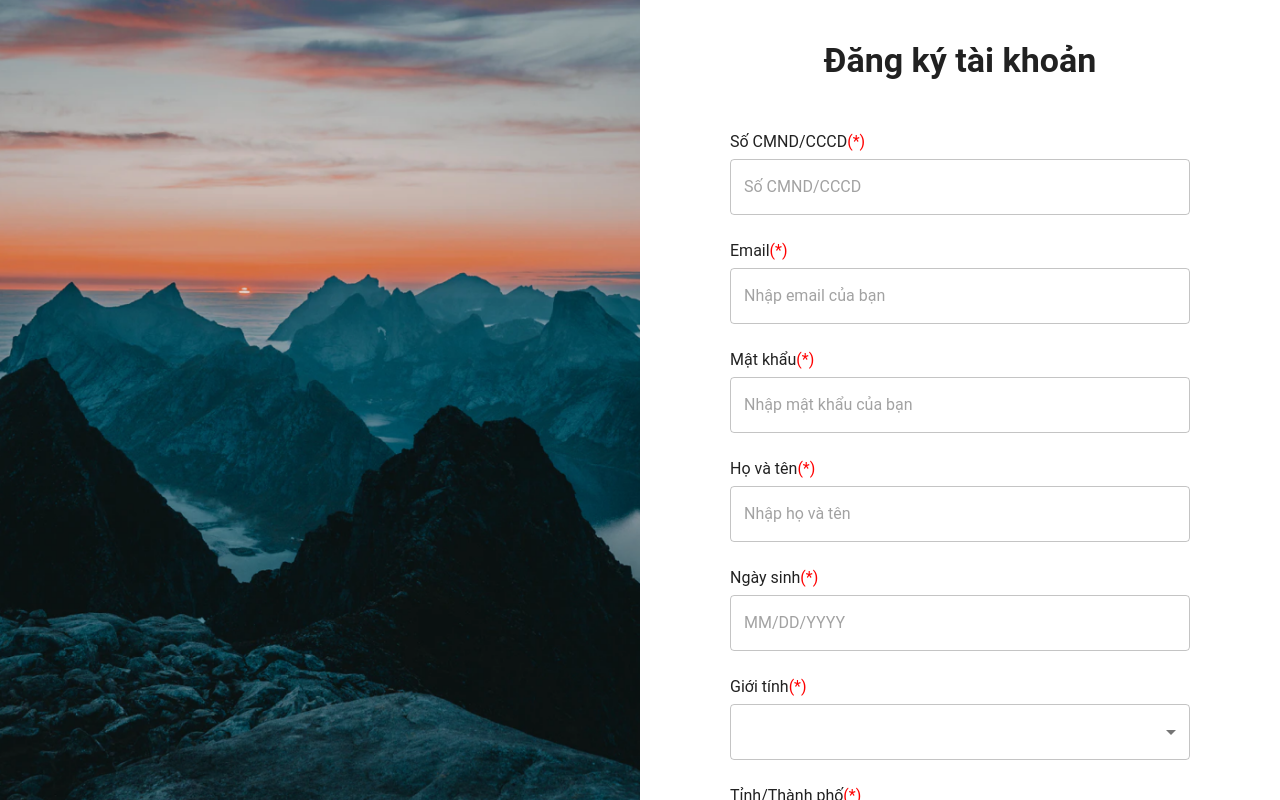
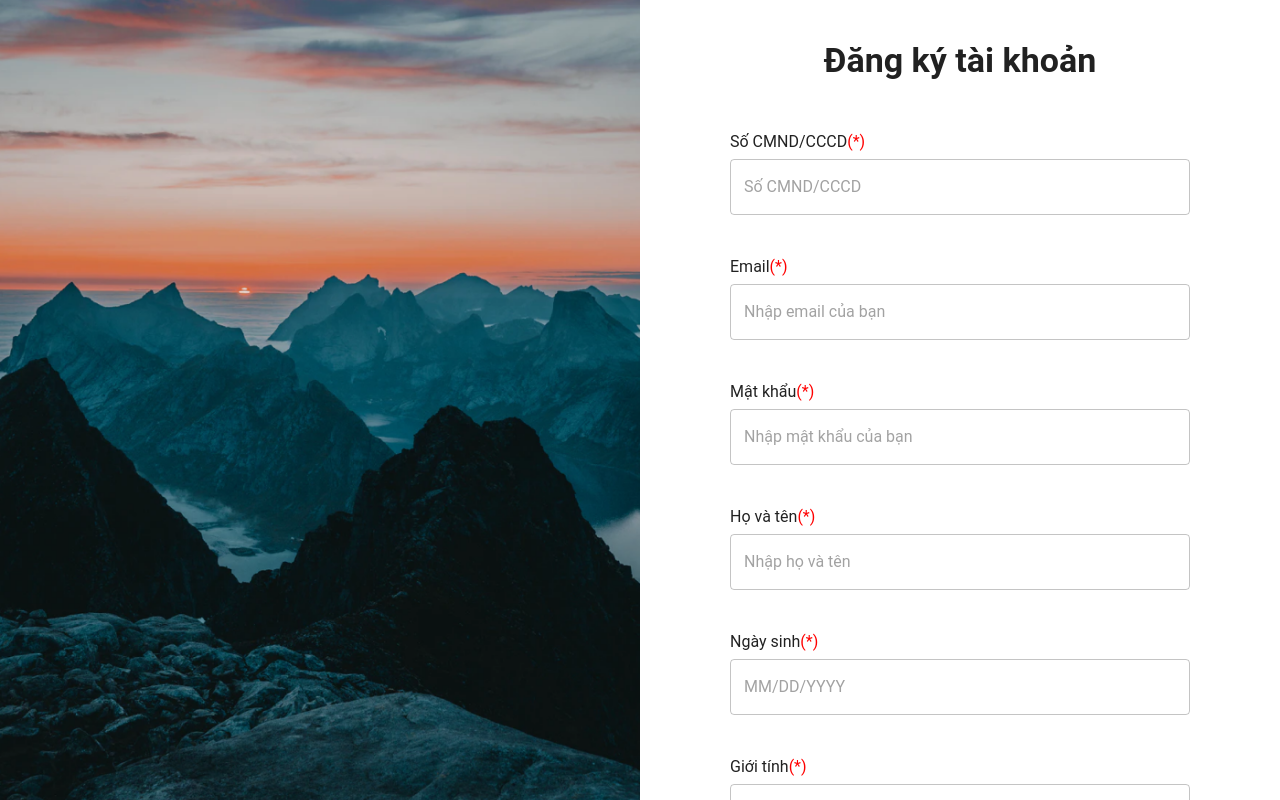
Before and after one commit to zinza-academy/nextjs-tienvh, a Next.js app in the folder nextjs-tienvh/: page /user/register in a window 1280 px wide. Built offline with nearby package versions, Linux system fonts and the light colour scheme.

Commit message:
fix(register): define type and implement  usewatch

```diff
--- a/nextjs-tienvh/src/components/user/RegisterForm.tsx
+++ b/nextjs-tienvh/src/components/user/RegisterForm.tsx
@@ -3,10 +3,9 @@
 import React, { useState } from "react";
 import { useDispatch, useSelector } from "react-redux";
 import { useRouter } from "next/navigation";
-import { useForm, SubmitHandler, Controller } from "react-hook-form";
+import { useForm, SubmitHandler, Controller, useWatch } from "react-hook-form";
 import { yupResolver } from "@hookform/resolvers/yup";
 import * as yup from "yup";
-import dayjs from "dayjs";
 import {
   Alert,
   Box,
@@ -20,7 +19,6 @@ import {
 import { DatePicker } from "@mui/x-date-pickers/DatePicker";
 import { LocalizationProvider } from "@mui/x-date-pickers/LocalizationProvider";
 import { AdapterDayjs } from "@mui/x-date-pickers/AdapterDayjs";
-
 import { AppDispatch, RootState } from "@/lib/store";
 import {
   RegisterCredentials,
@@ -28,6 +26,77 @@ import {
   clearRegisterState,
 } from "@/redux/slices/RegisterSlice";
 
+type Ward = {
+  id: number;
+  name: string;
+};
+type District = {
+  id: number;
+  name: string;
+  provinceId: number;
+  wards: Ward[];
+};
+type Province = {
+  id: number;
+  name: string;
+  districts: District[];
+};
+
+type LocationData = Province[];
+const locationData: LocationData = [
+  {
+    id: 1,
+    name: "Hà Nội",
+    districts: [
+      {
+        id: 1,
+        name: "Ba Đình",
+        provinceId: 1,
+        wards: [
+          { id: 1, name: "Phúc Xá" },
+          { id: 2, name: "Trúc Bạch" },
+          { id: 3, name: "Vĩnh Phúc" },
+        ],
+      },
+      {
+        id: 2,
+        name: "Cầu Giấy",
+        provinceId: 1,
+        wards: [
+          { id: 1, name: "Nghĩa Đô" },
+          { id: 2, name: "Nghĩa Tân" },
+          { id: 3, name: "Mai Dịch" },
+        ],
+      },
+    ],
+  },
+  {
+    id: 2,
+    name: "Hồ Chí Minh",
+    districts: [
+      {
+        id: 1,
+        name: "Quận 1",
+        provinceId: 2,
+        wards: [
+          { id: 1, name: "Bến Nghé" },
+          { id: 2, name: "Bến Thành" },
+          { id: 3, name: "Cầu Kho" },
+        ],
+      },
+      {
+        id: 2,
+        name: "Quận 2",
+        provinceId: 2,
+        wards: [
+          { id: 1, name: "An Phú" },
+          { id: 2, name: "Thảo Điền" },
+          { id: 3, name: "Bình An" },
+        ],
+      },
+    ],
+  },
+];
 const schema = yup.object().shape({
   cmt: yup
     .string()
@@ -51,9 +120,18 @@ const schema = yup.object().shape({
   name: yup.string().required("Họ và tên không được để trống"),
   dob: yup.string().required("Ngày sinh không được để trống"),
   gender: yup.string().required("Giới tính không được để trống"),
-  province: yup.string().required("Tỉnh/Thành Phố không được để trống"),
-  district: yup.string().required("Quận/Huyện không được để trống"),
-  ward: yup.string().required("Xã/Phường không được để trống"),
+  province: yup
+  .number()
+  .required("Tỉnh/Thành Phố không được để trống")
+  .test("province-check", "Vui lòng chọn Tỉnh/Thành Phố", (value) => value !== undefined && value !== 0),
+district: yup
+  .number()
+  .required("Quận/Huyện không được để trống")
+  .test("district-check", "Vui lòng chọn Quận/Huyện", (value) => value !== undefined && value !== 0),
+ward: yup
+  .number()
+  .required("Xã/Phường không được để trống")
+  .test("ward-check", "Vui lòng chọn Xã/Phường", (value) => value !== undefined && value !== 0),
 });
 
 export default function RegisterForm() {
@@ -68,10 +146,21 @@ export default function RegisterForm() {
     register,
     handleSubmit,
     control,
+    resetField,
     formState: { errors, isValid },
   } = useForm<RegisterCredentials>({
     resolver: yupResolver(schema),
     mode: "onChange",
+  });
+
+  const selectedProvince = useWatch<RegisterCredentials, "province">({
+    control,
+    name: "province",
+  });
+
+  const selectedDistrict = useWatch<RegisterCredentials, "district">({
+    control,
+    name: "district",
   });
 
   const onSubmit: SubmitHandler<RegisterCredentials> = async (data) => {
@@ -85,23 +174,24 @@ export default function RegisterForm() {
     } catch (err) {}
   };
 
+  const handleProvinceChange = (provinceId: number | undefined) => {
+    resetField("district", { defaultValue: undefined });
+    resetField("ward", { defaultValue: undefined });
+  };
+
+  const handleDistrictChange = (districtId: number | undefined) => {
+    resetField("ward", { defaultValue: undefined });
+  };
+
   const renderFormField = (
     name: keyof RegisterCredentials,
     label: string,
     type: string = "text",
     placeholder: string,
-    options?: { value: string; label: string }[]
+    options?: { value: number; label: string }[]
   ) => {
-    const commonProps = {
-      placeholder,
-      margin: "normal",
-      error: !!errors[name],
-      helperText: errors[name]?.message,
-      ...register(name),
-    };
-
     return (
-      <Box sx={{ display: "flex", flexDirection: "column" }}>
+      <Box sx={{ display: "flex", flexDirection: "column", mb: 2 }}>
         <label style={{ paddingBottom: "5px" }}>
           {label}
           <span style={{ color: "red" }}>(*)</span>
@@ -115,9 +205,19 @@ export default function RegisterForm() {
               select
               fullWidth
               {...field}
+              value={field.value || ""}
+              onChange={(e) => {
+                const value = e.target.value === "" ? undefined : parseInt(e.target.value, 10);
+                field.onChange(value);
+                if (name === "province" && typeof value === 'number') handleProvinceChange(value);
+                if (name === "district" && typeof value === 'number') handleDistrictChange(value);
+              }}
               error={!!errors[name]}
               helperText={errors[name]?.message}
             >
+              <MenuItem value="">
+                {placeholder}
+              </MenuItem>
               {options?.map((option) => (
                 <MenuItem key={option.value} value={option.value}>
                   {option.label}
@@ -158,6 +258,7 @@ export default function RegisterForm() {
       </Box>
     );
   };
+
   return (
     <Container
       sx={{
@@ -199,34 +300,52 @@ export default function RegisterForm() {
         {renderFormField("name", "Họ và tên", "text", "Nhập họ và tên")}
         {renderFormField("dob", "Ngày sinh", "date", "Chọn ngày sinh")}
         {renderFormField("gender", "Giới tính", "select", "Chọn giới tính", [
-          { value: "male", label: "Nam" },
-          { value: "female", label: "Nữ" },
-          { value: "other", label: "Khác" },
+          { value: 1, label: "Nam" },
+          { value: 2, label: "Nữ" },
+          { value: 3, label: "Khác" },
         ])}
+
         {renderFormField(
           "province",
           "Tỉnh/Thành phố",
           "select",
-          "Tỉnh/Thành phố",
-          [
-            { value: "hanoi", label: "Hà Nội" },
-            { value: "hcm", label: "Hồ Chí Minh" },
-            { value: "danang", label: "Đà Nẵng" },
-            { value: "cantho", label: "Cần Thơ" },
-          ]
+          "Chọn Tỉnh/Thành phố",
+          locationData.map((province) => ({
+            value: province.id,
+            label: province.name,
+          }))
         )}
-        {renderFormField("district", "Quận/Huyện", "select", "Quận/Huyện", [
-          { value: "district1", label: "Quận 1" },
-          { value: "district2", label: "Quận 2" },
-          { value: "district3", label: "Quận 3" },
-          { value: "district4", label: "Quận 4" },
-        ])}
-        {renderFormField("ward", "Xã/Phường", "select", "Xã/Phường", [
-          { value: "ward1", label: "Phường 1" },
-          { value: "ward2", label: "Phường 2" },
-          { value: "ward3", label: "Phường 3" },
-          { value: "ward4", label: "Phường 4" },
-        ])}
+
+        {renderFormField(
+          "district",
+          "Quận/Huyện",
+          "select",
+          "Chọn Quận/Huyện",
+          selectedProvince
+            ? locationData
+                .find((province) => province.id === selectedProvince)
+                ?.districts.map((district) => ({
+                  value: district.id,
+                  label: district.name,
+                })) || []
+            : []
+        )}
+
+        {renderFormField(
+          "ward",
+          "Xã/Phường",
+          "select",
+          "Chọn Xã/Phường",
+          selectedDistrict && selectedProvince
+            ? locationData
+                .find((province) => province.id === selectedProvince)
+                ?.districts.find((district) => district.id === selectedDistrict)
+                ?.wards.map((ward) => ({
+                  value: ward.id,
+                  label: ward.name,
+                })) || []
+            : []
+        )}
 
         <Button
           type="submit"
@@ -256,6 +375,15 @@ export default function RegisterForm() {
             Đăng ký thành công!
           </Alert>
         </Snackbar>
+        {error && (
+          <Typography
+            color="error"
+            variant="body2"
+            sx={{ mt: 1, textAlign: "center" }}
+          >
+            {error}
+          </Typography>
+        )}
 
         <Typography sx={{ textAlign: "center" }}>
           Đã có tài khoản? <Button href="/user/login">Đăng nhập</Button>
--- a/nextjs-tienvh/src/redux/slices/RegisterSlice.ts
+++ b/nextjs-tienvh/src/redux/slices/RegisterSlice.ts
@@ -19,9 +19,9 @@ export interface RegisterCredentials {
   name: string;
   dob: string;
   gender: string;
-  province: string;
-  district: string;
-  ward: string;
+  province: number;
+  district: number;
+  ward: number;
 }
 
 export const register = createAsyncThunk(
```
Also changed, not shown: nextjs-tienvh/src/components/dashboard/Footer/page.tsx (added). Lines whose indentation alone changed are shown as unchanged.
